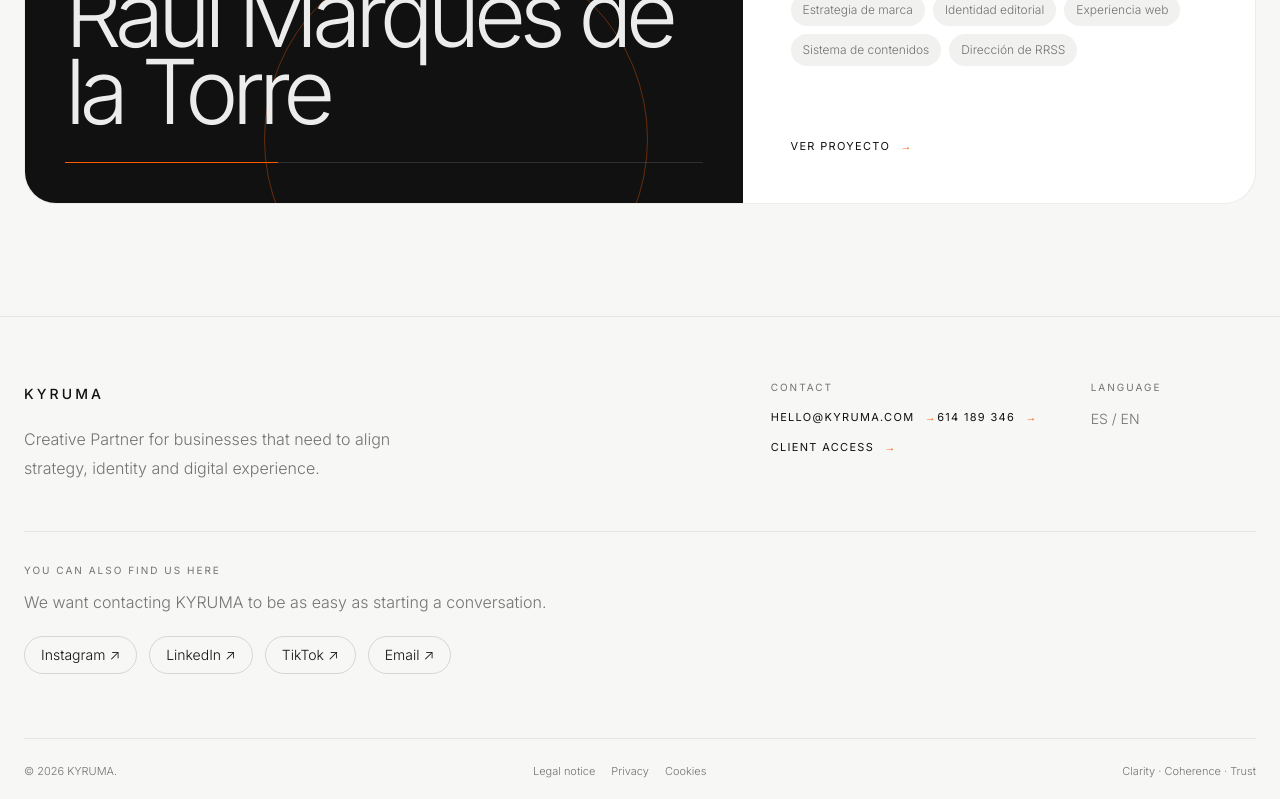
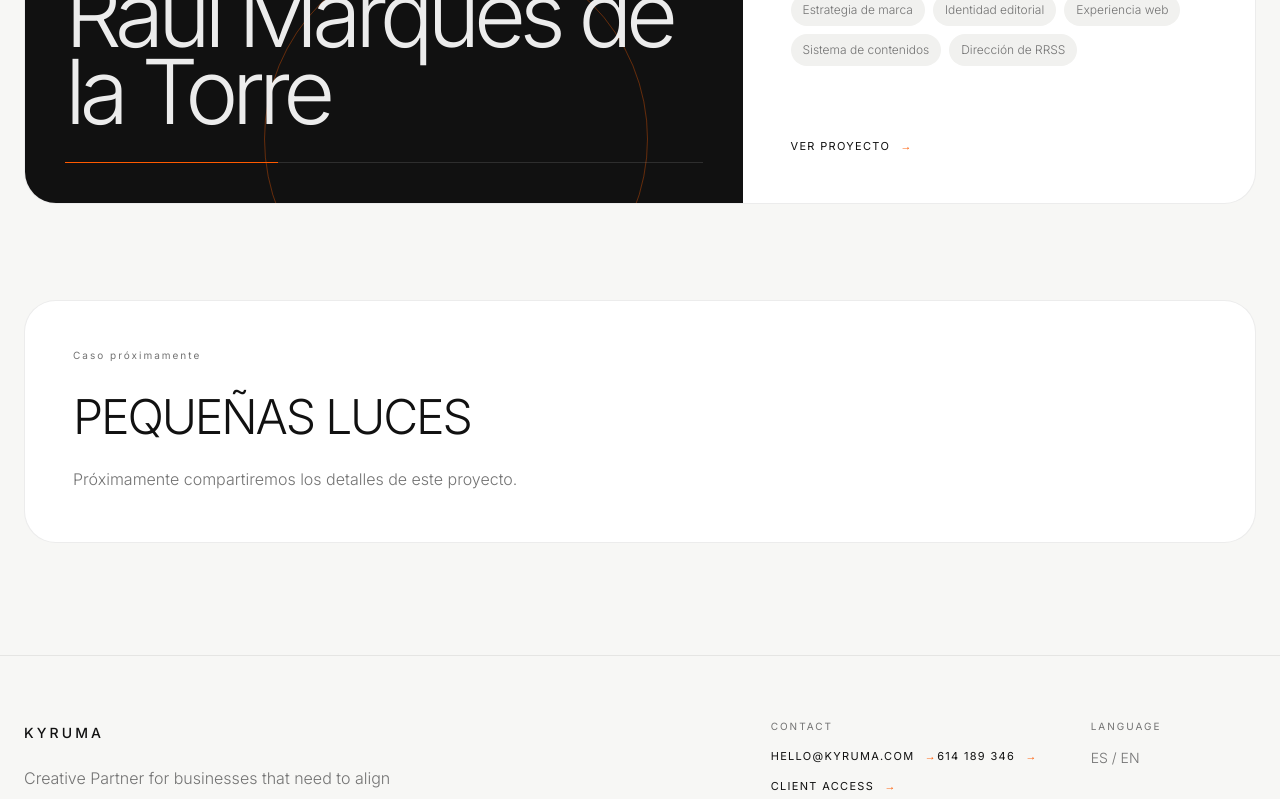
Before and after one commit to kyrumacreative-hub/kyruma-website, a Next.js app: page /trabajos in a window 1280 px wide. Shown: the part 1536-2335 px from the top of the page. Built offline with nearby package versions, Linux system fonts and the light colour scheme; no server answers.

Commit message:
Keep project portfolio on trabajos and add Pequenas Luces placeholder

```diff
--- a/src/app/page.tsx
+++ b/src/app/page.tsx
@@ -4,8 +4,7 @@ import { FormEvent, useEffect, useRef, useState } from "react";
 import { getAttribution, hasMarketingConsent, trackMarketingEvent } from "@/features/marketing/MarketingScripts";
 import { useLanguage } from "@/components/LanguageProvider";
 import KyrumaBooker from "@/components/booking/KyrumaBooker";
-import WorkCaseCard from "@/components/work/WorkCaseCard";
-import { workCases } from "@/data/work";
+import Link from "next/link";
 
 const copy = {
   es: {
@@ -45,7 +44,8 @@ const copy = {
     work: {
       label: "CASE STUDIES — 04",
       title: "El trabajo debe demostrar lo que las palabras prometen.",
-      body: "Documentamos cada colaboración desde su contexto real. Magic By Whyso abre esta colección como proyecto activo: mostramos el proceso disponible hoy y reservamos los resultados para cuando puedan verificarse.",
+      body: "Explora nuestros proyectos y clientes en una colección dedicada al contexto, el proceso y la evolución de cada colaboración.",
+      cta: "Ver proyectos y clientes",
       note: "Sin métricas inventadas. Sin resultados inflados. La evidencia también construye confianza.",
     },
     systems: {
@@ -113,7 +113,8 @@ const copy = {
     work: {
       label: "CASE STUDIES — 04",
       title: "The work should prove what the words promise.",
-      body: "We document every collaboration from its real context. Magic By Whyso opens this collection as an active project: we show the process available today and reserve outcomes until they can be verified.",
+      body: "Explore our projects and clients in a collection dedicated to the context, process and evolution of each collaboration.",
+      cta: "View projects and clients",
       note: "No invented metrics. No inflated outcomes. Evidence builds trust too.",
     },
     systems: {
@@ -282,7 +283,7 @@ export default function Home() {
               <p className="mt-8 border-l border-[var(--primary)] pl-5 text-sm font-light leading-relaxed text-[var(--muted)]">{t.work.note}</p>
             </div>
           </div>
-          {workCases.map((workCase) => <WorkCaseCard key={workCase.slug} workCase={workCase} language={language} />)}
+          <div className="mt-10"><Link href="/trabajos" className="button-primary">{t.work.cta}<span aria-hidden="true">→</span></Link></div>
         </div>
       </section>
 
--- a/src/app/trabajos/page.tsx
+++ b/src/app/trabajos/page.tsx
@@ -10,5 +10,11 @@ export const metadata: Metadata = {
 };
 
 export default function WorkPage() {
-  return <main className="min-h-screen bg-[var(--background)] pb-28 pt-36 text-[var(--foreground)]"><div className="site-container"><p className="section-label">TRABAJOS<span className="accent-dot" /></p><div className="mt-10 max-w-4xl"><h1 className="section-title">El trabajo se cuenta con contexto, proceso y evidencia.</h1><p className="body-copy mt-8 max-w-2xl">Esta colección incluye proyectos activos cuando existe trabajo real que mostrar. Los resultados se incorporan únicamente después de poder verificarlos.</p></div>{workCases.map((workCase) => <WorkCaseCard key={workCase.slug} workCase={workCase} language="es" />)}</div></main>;
+  return <main className="min-h-screen bg-[var(--background)] pb-28 pt-36 text-[var(--foreground)]"><div className="site-container"><p className="section-label">TRABAJOS<span className="accent-dot" /></p><div className="mt-10 max-w-4xl"><h1 className="section-title">El trabajo se cuenta con contexto, proceso y evidencia.</h1><p className="body-copy mt-8 max-w-2xl">Esta colección incluye proyectos activos cuando existe trabajo real que mostrar. Los resultados se incorporan únicamente después de poder verificarlos.</p></div>{workCases.map((workCase) => <WorkCaseCard key={workCase.slug} workCase={workCase} language="es" />)}
+      <article aria-labelledby="pequenas-luces-title" className="mt-16 rounded-[2rem] border border-[var(--border)] bg-[var(--surface)] p-7 md:mt-24 md:p-10 lg:p-12">
+        <p className="micro text-[var(--primary)]">Caso próximamente</p>
+        <h2 id="pequenas-luces-title" className="mt-8 break-words text-4xl font-light tracking-[-.045em] md:text-5xl">PEQUEÑAS LUCES</h2>
+        <p className="body-copy mt-6 max-w-lg">Próximamente compartiremos los detalles de este proyecto.</p>
+      </article>
+    </div></main>;
 }
```
Also changed, not shown: 1 other file (tests, documents, lock files or other folders).
